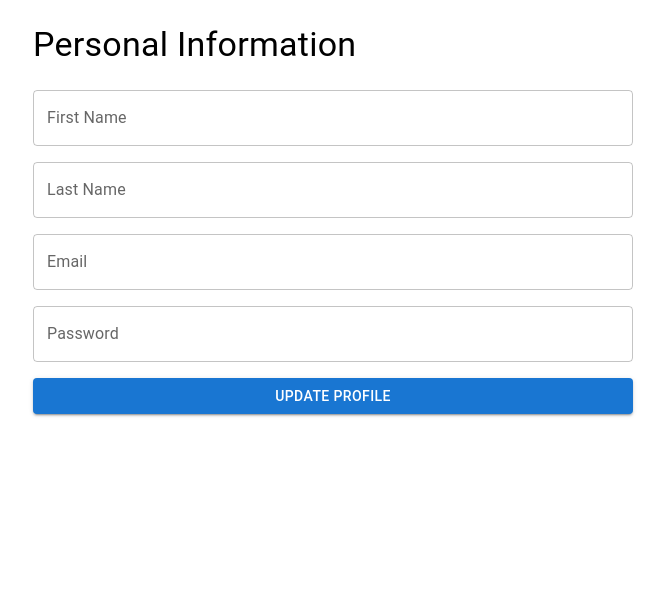
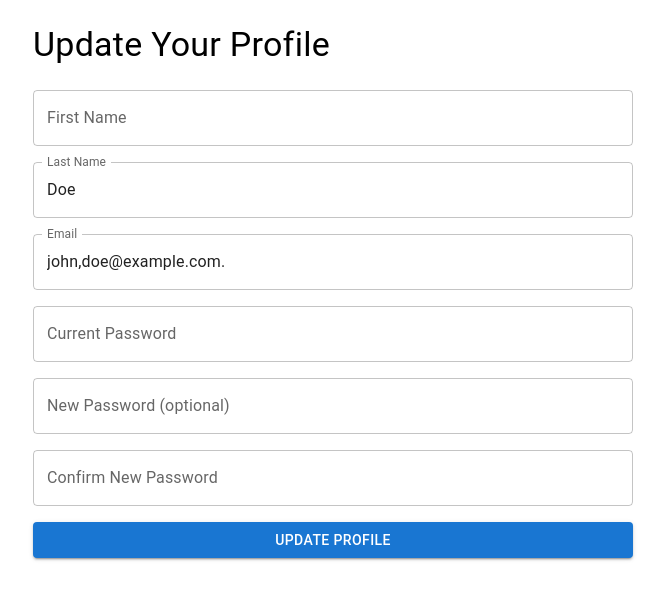
Before and after one commit to richardcolachagua/dream-closet, a React (Create React App) app: page /profilepage in a window 1280 px wide. Shown: the top 600 px of the page, without its empty margins (307-972 px from the left). Built offline with nearby package versions, Linux system fonts and the light colour scheme.

Commit message:
"Updated Validation Schema & updated password fields"

```diff
--- a/src/frontend/Pages/HomePage.jsx
+++ b/src/frontend/Pages/HomePage.jsx
@@ -1,5 +1,5 @@
 import React from "react";
-import { Box, Typography, Stack, Grid } from "@mui/material";
+import { Box, Typography, Stack } from "@mui/material";
 import Header from "../Components/Header";
 import { createTheme, ThemeProvider } from "@mui/material/styles";
 import AnimatedSearchBar from "../Components/AnimatedSearchBar";
--- a/src/frontend/Pages/ProfilePage.jsx
+++ b/src/frontend/Pages/ProfilePage.jsx
@@ -1,4 +1,4 @@
-import React from "react";
+import React, { useState } from "react";
 import { Formik, Form, Field } from "formik";
 import * as Yup from "yup";
 import {
@@ -7,29 +7,48 @@ import {
   Typography,
   Button,
   CircularProgress,
+  Alert,
 } from "@mui/material";
 
 const validationSchema = Yup.object().shape({
   firstName: Yup.string().required("First Name is required"),
   lastName: Yup.string().required("Last Name is required"),
   email: Yup.string().required("Email is required"),
-  password: Yup.string().required("Password is required"),
+  currentPassword: Yup.string().required("Current password is required"),
+  newPassword: Yup.string().required("New password is required"),
+  confirmNewPassword: Yup.string()
+    .oneOf([Yup.ref("newPassword"), null], "Passwords must match")
+    .when("newPassword", {
+      is: (val) => val && val.length > 0,
+      then: Yup.string().required(
+        "Confirm Password is required when setting a new password"
+      ),
+    }),
 });
 
 const ProfilePage = () => {
-  const initialValues = {
-    firsName: "",
-    lastName: "",
-    email: "",
-    password: "",
+  const [successMessage, setSuccessMessage] = useState();
+
+  const existingUserData = {
+    firsName: "John",
+    lastName: "Doe",
+    email: "john,doe@example.com.",
+    currentPassword: "",
+    newPassword: "",
+    confirmNewPassword: "",
   };
 
-  const handleSubmit = async (values, { setSubmitting }) => {
+  const handleSubmit = async (values, { setSubmitting, setFieldError }) => {
     try {
       await new Promise((resolve) => setTimeout(resolve, 2000));
-      console.log(values);
+      console.log("Updated Profile", values);
+      setSuccessMessage("Profile Successfully updated");
     } catch (err) {
       console.error("Failed to update profile", err);
+      setFieldError(
+        "currentPassword",
+        "Failed to authenticate. Please check your current password."
+      );
     } finally {
       setSubmitting(false);
     }
@@ -38,10 +57,10 @@ const ProfilePage = () => {
   return (
     <Box sx={{ maxWidth: 600, mx: "auto", p: 3 }}>
       <Typography variant="h4" sx={{ mb: 3 }}>
-        Personal Information
+        Update Your Profile
       </Typography>
       <Formik
-        initialValues={initialValues}
+        initialValues={existingUserData}
         validationSchema={validationSchema}
         onSubmit={handleSubmit}
       >
@@ -77,14 +96,43 @@ const ProfilePage = () => {
             />
             <Field
               as={TextField}
-              name="password"
-              label="Password"
+              name="currentPassword"
+              label="Current Password"
               type="password"
               fullWidth
-              error={touched.password && Boolean(errors.password)}
-              helperText={touched.password && errors.password}
+              error={touched.currentPassword && Boolean(errors.currentPassword)}
+              helperText={touched.currentPassword && errors.currentPassword}
               sx={{ mb: 2 }}
             />
+            <Field
+              as={TextField}
+              name="newPassword"
+              label="New Password (optional)"
+              type="password"
+              fullWidth
+              error={touched.newPassword && Boolean(errors.newPassword)}
+              helperText={touched.newPassword && errors.newPassword}
+              sx={{ mb: 2 }}
+            />
+            <Field
+              as={TextField}
+              name="confirmNewPassword"
+              label="Confirm New Password"
+              type="password"
+              fullWidth
+              error={
+                touched.confirmNewPassword && Boolean(errors.confirmNewPassword)
+              }
+              helperText={
+                touched.confirmNewPassword && errors.confirmNewPassword
+              }
+              sx={{ mb: 2 }}
+            />
+            {successMessage && (
+              <Alert severity="success" sx={{ mb: 2 }}>
+                {successMessage}
+              </Alert>
+            )}
             <Button
               type="submit"
               variant="contained"
```
